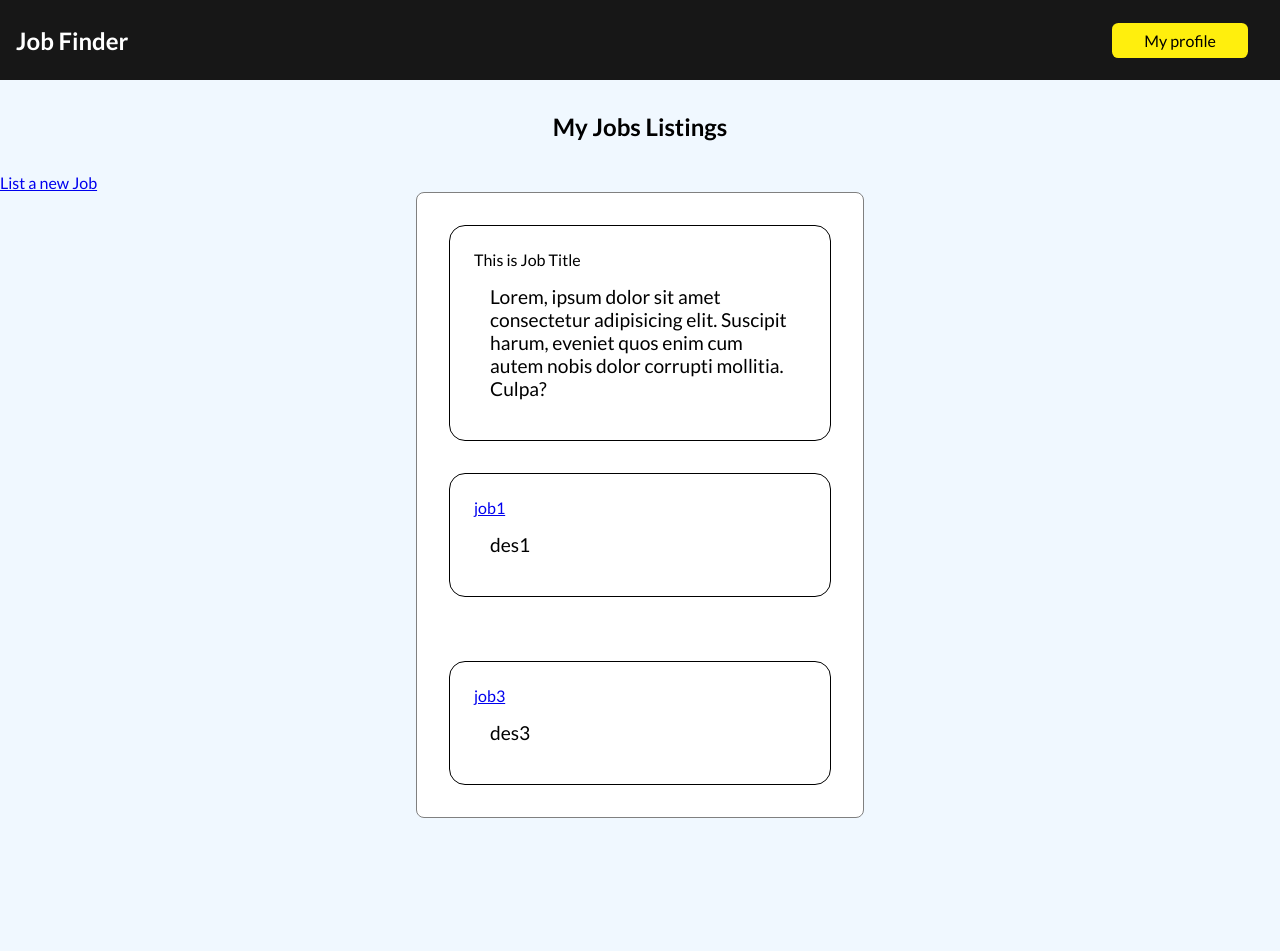
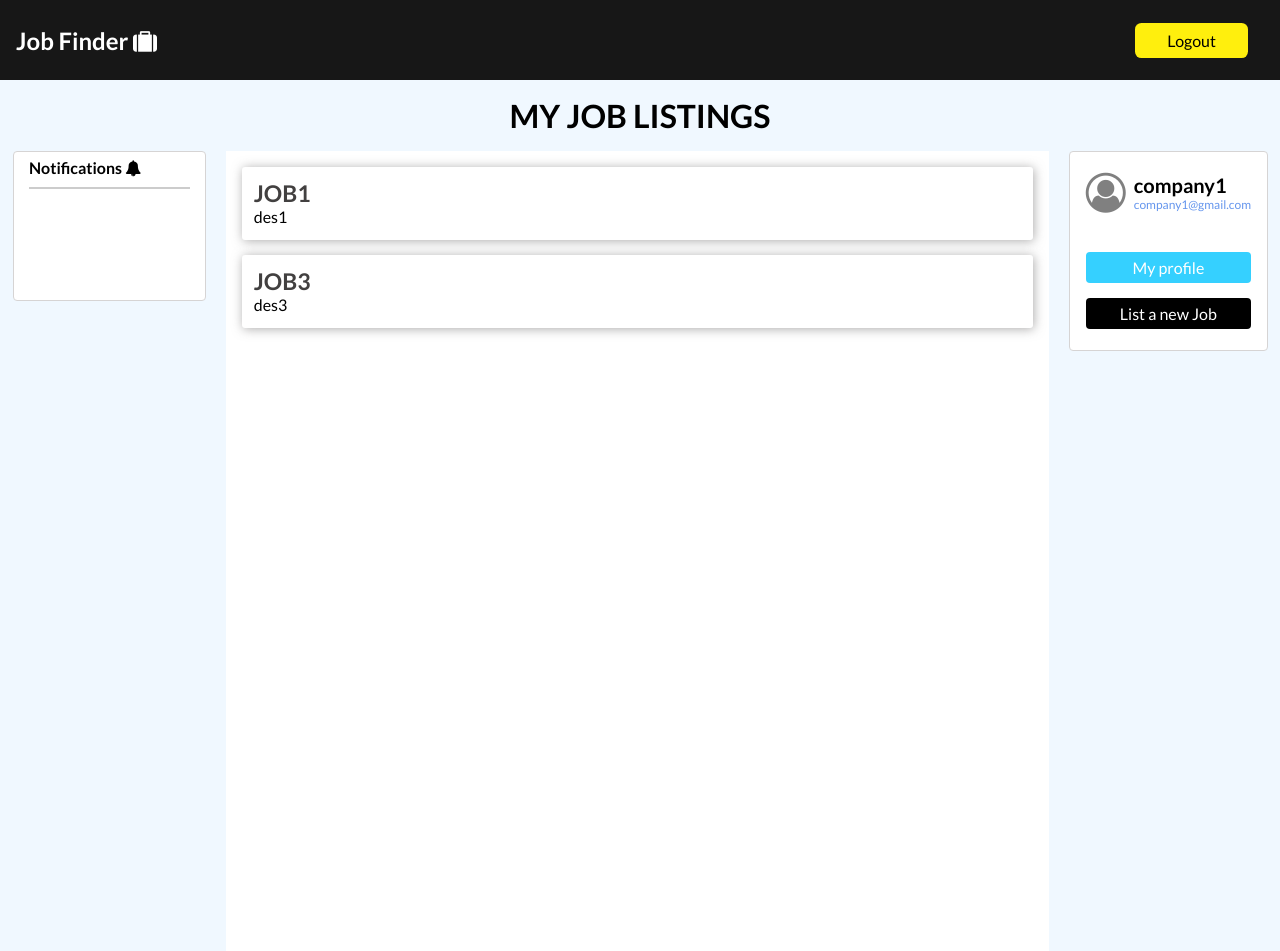
Before and after one commit to Shishir-H/job-finder, a PHP site: page /company/index.php in a window 1280 px wide. Before the commit the page ends 818 px from the top, so only its background shows below. Run offline with PHP 8.4, Linux system fonts and the light colour scheme; a user stored in the database is signed in; data comes from the database, SQL or seed files in the repository.

Commit message:
styles for student n company index

```diff
--- a/company/index.php
+++ b/company/index.php
@@ -3,6 +3,8 @@
     session_start();
     require_once '../db/connect.php';
     $id = $_SESSION['id'];
+    $username = $_SESSION['username'];
+    $email = $_SESSION['email'];
     $query = "SELECT * FROM `application` WHERE company_id='$id';";
     $result = mysqli_query($conn, $query);
 
@@ -22,44 +24,54 @@
         <meta name="viewport" content="width=device-width, initial-scale=1.0">
 
         <link rel="preconnect" href="https://fonts.gstatic.com" />
-        <link
-            href="https://fonts.googleapis.com/css2?family=Lato:ital,wght@0,400;0,700;1,300;1,400;1,700&display=swap"
-            rel="stylesheet"
-        />
+        <link href="https://fonts.googleapis.com/css2?family=Lato:ital,wght@0,400;0,700;1,300;1,400;1,700&display=swap"
+            rel="stylesheet" />
+
+        <link rel="stylesheet"
+            href="https://cdnjs.cloudflare.com/ajax/libs/font-awesome/4.7.0/css/font-awesome.min.css">
         <link rel="stylesheet" href="../styles/style.css" />
-
+        <link rel="stylesheet" href="../styles/home.css" />
 
         <title>Home</title>
     </head>
 
     <body>
         <nav class="nav-bar">
-            <h1>Job Finder</h1>
-            <a class="nav-btn" href="profile.php">My profile</a>
+            <h1>Job Finder <i class="fa fa-suitcase" aria-hidden="true"></i></h1>
+            <a class="nav-btn" href="../index.html">Logout</a>
         </nav>
-        <h2>My Jobs Listings</h2>
-        <div>
-            <a href="listajob.php">List a new Job</a>
-        </div>
-        <div class="card">
-            <div class="jobs">
-                <!-- dummy - remove this later -->
-                <div class="job">
-                    <div class="title">This is Job Title</div>
-                    <div class="short-desc">Lorem, ipsum dolor sit amet consectetur adipisicing elit. Suscipit harum,
-                        eveniet quos enim cum autem nobis dolor corrupti mollitia. Culpa?</div>
-                </div>
+        <h1>MY JOB LISTINGS</h1>
+
+
+        <div class="wrapper">
+            <div class="notification">
+                <div class="not">Notifications <i class="fa fa-bell" aria-hidden="true"></i></div>
+                <div class="line"></div>
+            </div>
+            <div class="job-list-card">
                 <?php
                 while($row = mysqli_fetch_assoc($result)){ ?>
-                <div class="job">
-                    <div class="title">
-                        <a href="application.php?aid=<?php echo($row["id"])?>"> <?php echo($row["job_title"]) ?> </a>
+                <div class="job-list-card__job">
+                    <div>
+                        <a class="job-list-card__job-title" href="application.php?aid=<?php echo($row["id"])?>">
+                            <?php echo($row["job_title"]) ?> </a>
                     </div>
-                    <div class="short-desc"><?php echo($row["job_description"])?></div>
+                    <div class="job-list-card__short-desc"><?php echo($row["job_description"])?></div>
                 </div>
+                <?php } ?>
             </div>
-            <?php } ?>
-        </div>
+            <div class="user-info">
+                <div class="wrap1">
+                    <div class="usr-icon"><i class="fa fa-user-circle-o" aria-hidden="true"></i></div>
+                    <div class="wrap__inner">
+                        <div class="user-info__username"><?php echo($username)?></div>
+                        <div class="user-info__email"><?php echo($email)?></div>
+                    </div>
+                </div>
+                <a class="prof-btn" href="profile.php">My profile</a>
+                <a href="listajob.php" class="list-btn">List a new Job</a>
+
+            </div>
         </div>
     </body>
 
--- a/student/job-details.php
+++ b/student/job-details.php
@@ -36,10 +36,8 @@
         <meta charset="UTF-8">
         <meta name="viewport" content="width=device-width, initial-scale=1.0">
         <link rel="preconnect" href="https://fonts.gstatic.com" />
-        <link
-        href="https://fonts.googleapis.com/css2?family=Lato:ital,wght@0,400;0,700;1,300;1,400;1,700&display=swap"
-        rel="stylesheet"
-        />
+        <link href="https://fonts.googleapis.com/css2?family=Lato:ital,wght@0,400;0,700;1,300;1,400;1,700&display=swap"
+            rel="stylesheet" />
         <link rel="stylesheet" href="../styles/style.css" />
 
 
--- /dev/null
+++ b/styles/home.css
@@ -0,0 +1,99 @@
+.job-list-card {
+  background: white;
+  padding: 1px;
+  min-height: 100vh;
+}
+.wrapper {
+  display: grid;
+  grid-template-columns: 0.5fr 2fr 0.5fr;
+  gap: 20px;
+}
+
+.job-list-card__job {
+  border-radius: 4px;
+  padding: 12px;
+  margin: 15px;
+  border-radius: 3px;
+  -webkit-box-shadow: 1px 1px 11px 0px rgb(140 138 138 / 72%);
+  -moz-box-shadow: 1px 1px 11px 0px rgb(140 138 138 / 72%);
+  box-shadow: 1px 1px 11px 0px rgb(140 138 138 / 72%);
+}
+a.job-list-card__job-title {
+  text-decoration: none;
+  color: #424040;
+  font-weight: bold;
+  text-transform: uppercase;
+  font-size: 23px;
+}
+
+.job-list-card__short-desc {
+  font-weight: lighter;
+  line-height: 1.3em;
+  -webkit-box-orient: vertical;
+  display: -webkit-box;
+  -webkit-line-clamp: 3;
+  overflow: hidden;
+  text-overflow: ellipsis;
+  white-space: normal;
+}
+
+.notification {
+  border-radius: 4px;
+  background: white;
+  height: 150px;
+  border: 1px solid #d6d4d4;
+  font-weight: bold;
+  margin-left: 13px;
+  padding: 6px 15px;
+}
+.line {
+  border: 1px solid #cccccc;
+  margin-top: 10px;
+}
+.user-info {
+  background: white;
+  margin-right: 12px;
+  max-height: 200px;
+  padding: 16px;
+  border-radius: 4px;
+  border: 1px solid #d6d4d4;
+}
+.wrap1 {
+  display: flex;
+  align-items: center;
+}
+.usr-icon {
+  color: grey;
+  font-size: 40px;
+  margin-right: 8px;
+}
+.user-info__username {
+  font-size: 20px;
+  font-weight: bolder;
+}
+.user-info__email {
+  font-size: 12px;
+  color: cornflowerblue;
+}
+
+a.prof-btn {
+  text-decoration: none;
+  display: block;
+  text-align: center;
+  margin-top: 36px;
+  background: #35d0ff;
+  color: white;
+  padding: 6px;
+  border-radius: 4px;
+}
+
+.list-btn {
+  text-decoration: none;
+  display: block;
+  text-align: center;
+  margin-top: 15px;
+  background: black;
+  color: white;
+  padding: 6px;
+  border-radius: 4px;
+}
```
Also changed, not shown: student/index.php (+34 -23 lines).
